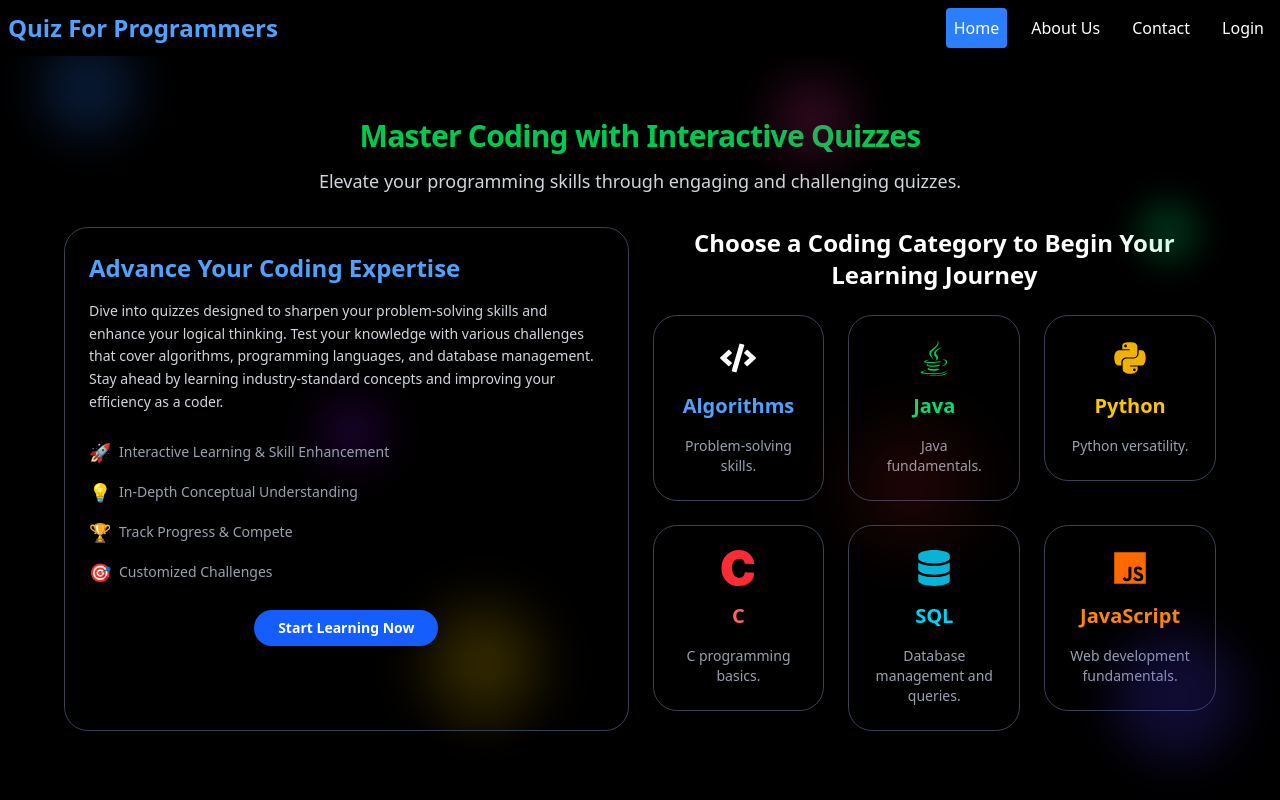
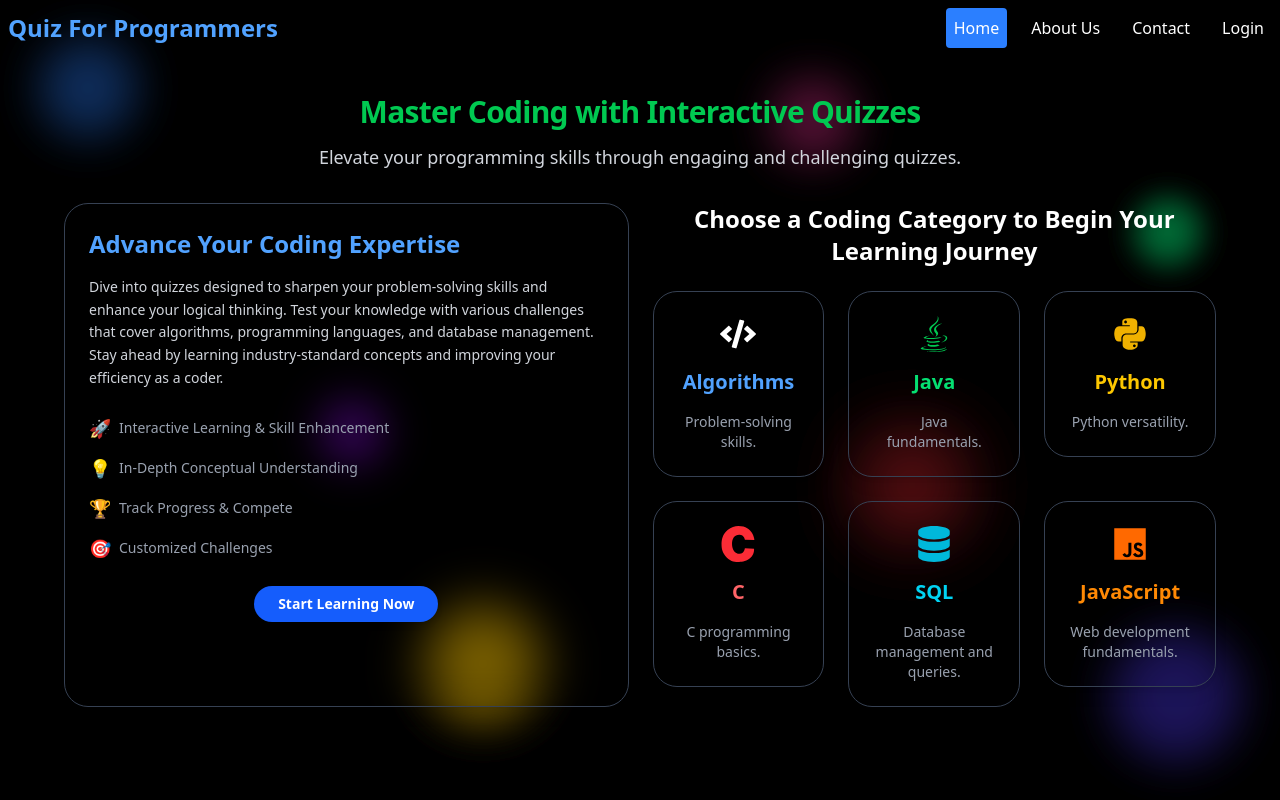
Before and after one commit to 001Albin/Full-Stack-QuizWebsite, a React (Vite) app in the folder quizFrontend/: page / in a window 1280 px wide. Shown: the top 800 px of the page. Built offline with nearby package versions, Linux system fonts and the light colour scheme.

Commit message:
some updates

```diff
--- a/quizFrontend/src/App.jsx
+++ b/quizFrontend/src/App.jsx
@@ -25,7 +25,13 @@ const AppContent = () => {
     <>
       {!isSelectorPage && <Header />}
       <Routes>
-        <Route path="/" element={<Home />} />
+        <Route path="/" element={
+          <>
+          <Home />
+          <About />
+          <Contact />
+          </>
+          } />
         <Route path="/auth" element={<Auth />} />
         <Route path="/about" element={<About />} />
         <Route path="/contact" element={<Contact />} />
--- a/quizFrontend/src/components/About.jsx
+++ b/quizFrontend/src/components/About.jsx
@@ -9,7 +9,7 @@ export default function About() {
   };
 
   return (
-    <div className="min-h-screen bg-black text-white flex items-center justify-center p-4 mt-5">
+    <div className="min-h-screen bg-black text-white flex items-center justify-center p-4">
       <div className="absolute top-0 left-0 w-full h-full opacity-20 pointer-events-none">
         {/* Existing blurs */}
         <div className="absolute top-10 left-10 w-24 h-24 bg-blue-500 rounded-full blur-xl"></div>
--- a/quizFrontend/src/components/Contact.jsx
+++ b/quizFrontend/src/components/Contact.jsx
@@ -25,7 +25,7 @@ export default function ContactForm() {
   };
 
   return (
-    <div className="min-h-screen bg-black text-white flex items-center justify-center p-4 mt-7">
+    <div className="min-h-screen bg-black text-white flex items-center justify-center p-4">
       <div className="max-w-5xl w-full bg-black p-5 rounded-2xl shadow-lg border border-gray-800">
         <h1 className="text-3xl font-bold text-blue-500 text-center mb-4">Contact Us</h1>
         <p className="text-gray-300 text-lg text-center mb-8">We'd love to hear from you!</p>
--- a/quizFrontend/src/components/Home.jsx
+++ b/quizFrontend/src/components/Home.jsx
@@ -2,8 +2,6 @@ import React from "react";
 import { FaCode, FaJava, FaPython, FaDatabase, FaJs } from 'react-icons/fa';
 import { SiC } from 'react-icons/si'; // Import C icon properly
 import { useNavigate } from "react-router-dom";
-
-
 
 const Home = () => {
   const navigate = useNavigate(); // Initialize navigation
@@ -11,22 +9,17 @@ const Home = () => {
   const handleStartLearning = () => {
     navigate("/start"); // Navigate to /choose when button is clicked
   };
+
   return (
-    <div className="bg-black text-white min-h-screen flex flex-col items-center justify-center p-4 mt-6">
+    <div className="relative bg-black text-white min-h-screen flex flex-col items-center justify-center p-4">
       <div className="absolute top-0 left-0 w-full h-full opacity-20 pointer-events-none">
-        {/* Existing blurs */}
-        <div className="absolute top-10 left-10 w-24 h-24 bg-blue-500 rounded-full blur-xl"></div>
-        <div className="absolute bottom-10 right-10 w-32 h-32 bg-indigo-600 rounded-full blur-xl"></div>
-        <div className="absolute top-1/2 left-1/4 w-16 h-16 bg-purple-600 rounded-full blur-lg"></div>
-
-        {/* Additional blurs */}
-        <div className="absolute top-20 right-1/3 w-20 h-20 bg-pink-500 rounded-full blur-xl"></div>
-        <div className="absolute bottom-20 left-1/3 w-28 h-28 bg-yellow-400 rounded-full blur-xl"></div>
-        <div className="absolute top-1/4 right-20 w-16 h-16 bg-green-400 rounded-full blur-lg"></div>
-        <div className="absolute bottom-1/3 right-1/4 w-24 h-24 bg-red-500 rounded-full blur-2xl"></div>
+        {/* Responsive Blurred Circles */}
+        <div className="absolute bottom-8 left-1/3 w-24 h-24 bg-yellow-400 rounded-full blur-xl sm:bottom-20 md:bottom-20 md:left-1/3 md:w-28 md:h-28"></div>
+        <div className="absolute top-1/2 right-8 w-12 h-12 bg-green-400 rounded-full blur-lg sm:top-1/4 md:top-1/4 md:right-20 md:w-16 md:h-16"></div>
+        <div className="absolute bottom-1/3 right-1/4 w-20 h-20 bg-red-500 rounded-full blur-2xl sm:bottom-1/4 md:bottom-1/3 md:right-1/4 md:w-24 md:h-24"></div>
       </div>
 
-      <header className="text-center mb-8">
+      <header className="text-center mb-8 z-10">
         <h1 className="text-3xl font-extrabold mb-3 tracking-tight leading-tight text-green-500">
           Master Coding with Interactive Quizzes
         </h1>
@@ -35,7 +28,7 @@ const Home = () => {
         </p>
       </header>
 
-      <div className="flex flex-col lg:flex-row w-full max-w-6xl gap-6">
+      <div className="flex flex-col lg:flex-row w-full max-w-6xl gap-6 z-10">
         {/* Quiz Info */}
         <div className="w-full lg:w-1/2 bg-black-500 bg-opacity-80 backdrop-blur-lg p-6 rounded-3xl shadow-lg border border-gray-700">
           <h2 className="text-2xl font-semibold mb-4 text-blue-400">
@@ -65,8 +58,10 @@ const Home = () => {
             </li>
           </ul>
           <div className="mt-6 text-center">
-            <button className="bg-blue-600 hover:bg-blue-700 text-white font-semibold py-2 px-6 rounded-full shadow-md transition-all duration-300 text-sm"
-              onClick={handleStartLearning}>
+            <button
+              className="bg-blue-600 hover:bg-blue-700 text-white font-semibold py-2 px-6 rounded-full shadow-md transition-all duration-300 text-sm"
+              onClick={handleStartLearning}
+            >
               Start Learning Now
             </button>
           </div>
@@ -76,7 +71,6 @@ const Home = () => {
         <div className="w-full lg:w-1/2">
           <h2 className="text-2xl font-semibold text-center mb-6">Choose a Coding Category to Begin Your Learning Journey</h2>
           <div className="grid grid-cols-1 sm:grid-cols-2 md:grid-cols-3 gap-6">
-
             <a href="https://www.geeksforgeeks.org/fundamentals-of-algorithms/" target="_blank" rel="noopener noreferrer">
               <div className="bg-black-500 p-6 rounded-3xl shadow-lg border border-gray-700 text-center transform transition-transform hover:scale-105">
                 <FaCode className="text-4xl text-black-500 mx-auto mb-4" />
@@ -124,10 +118,8 @@ const Home = () => {
                 <p className="text-gray-400 text-sm">Web development fundamentals.</p>
               </div>
             </a>
-
           </div>
         </div>
-
       </div>
     </div>
   );
--- a/quizFrontend/src/components/header.jsx
+++ b/quizFrontend/src/components/header.jsx
@@ -14,7 +14,7 @@ const Header = () => {
   };
 
   return (
-    <header className="absolute top-0 left-0 w-full z-50 bg-black text-white">
+    <header className="absolute top-0 left-0 w-full z-50 bg-transparent text-white">
       <nav className="p-2 flex items-center justify-between">
         <div className="hidden md:block font-bold text-xl md:text-2xl text-blue-400">
           Quiz For Programmers
```
